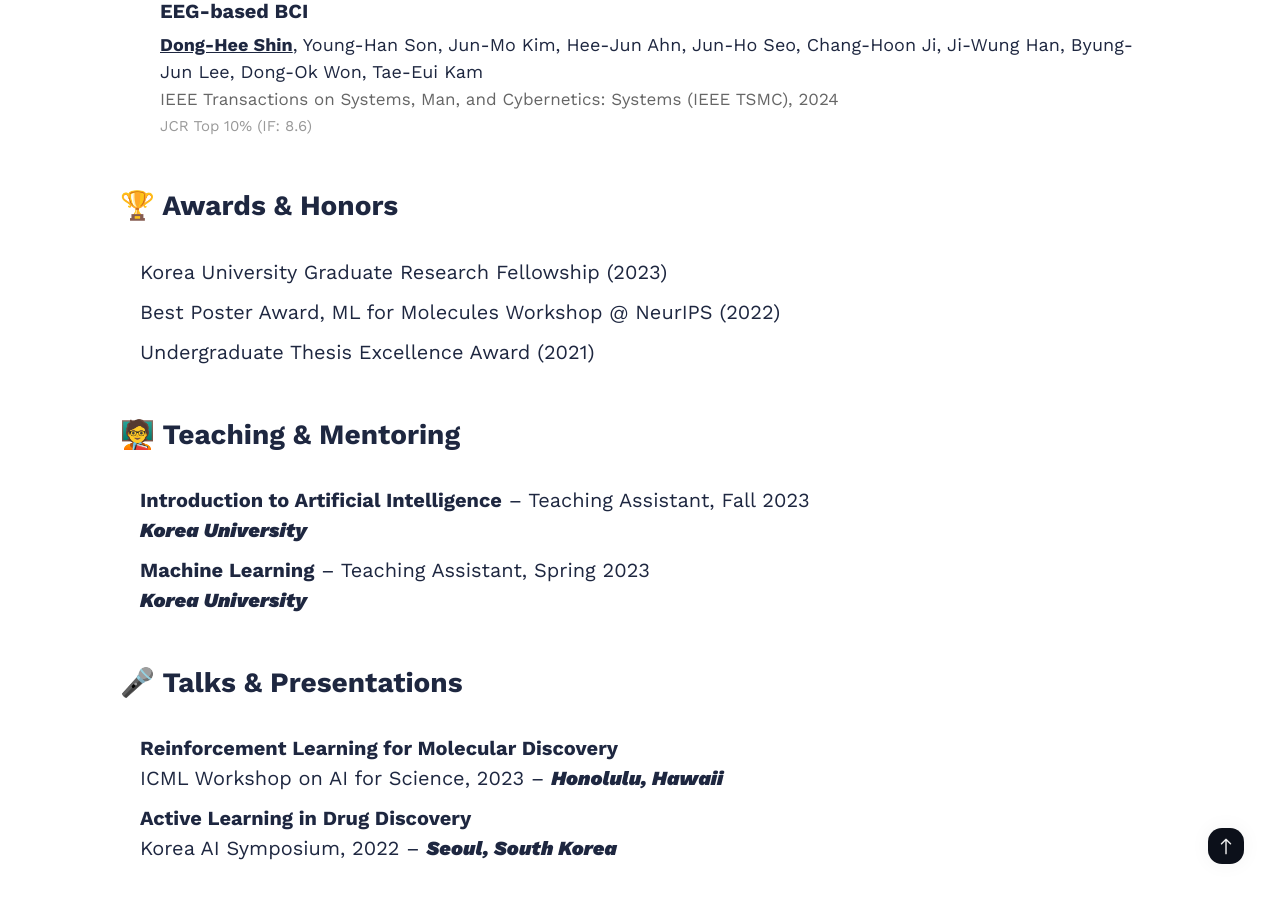
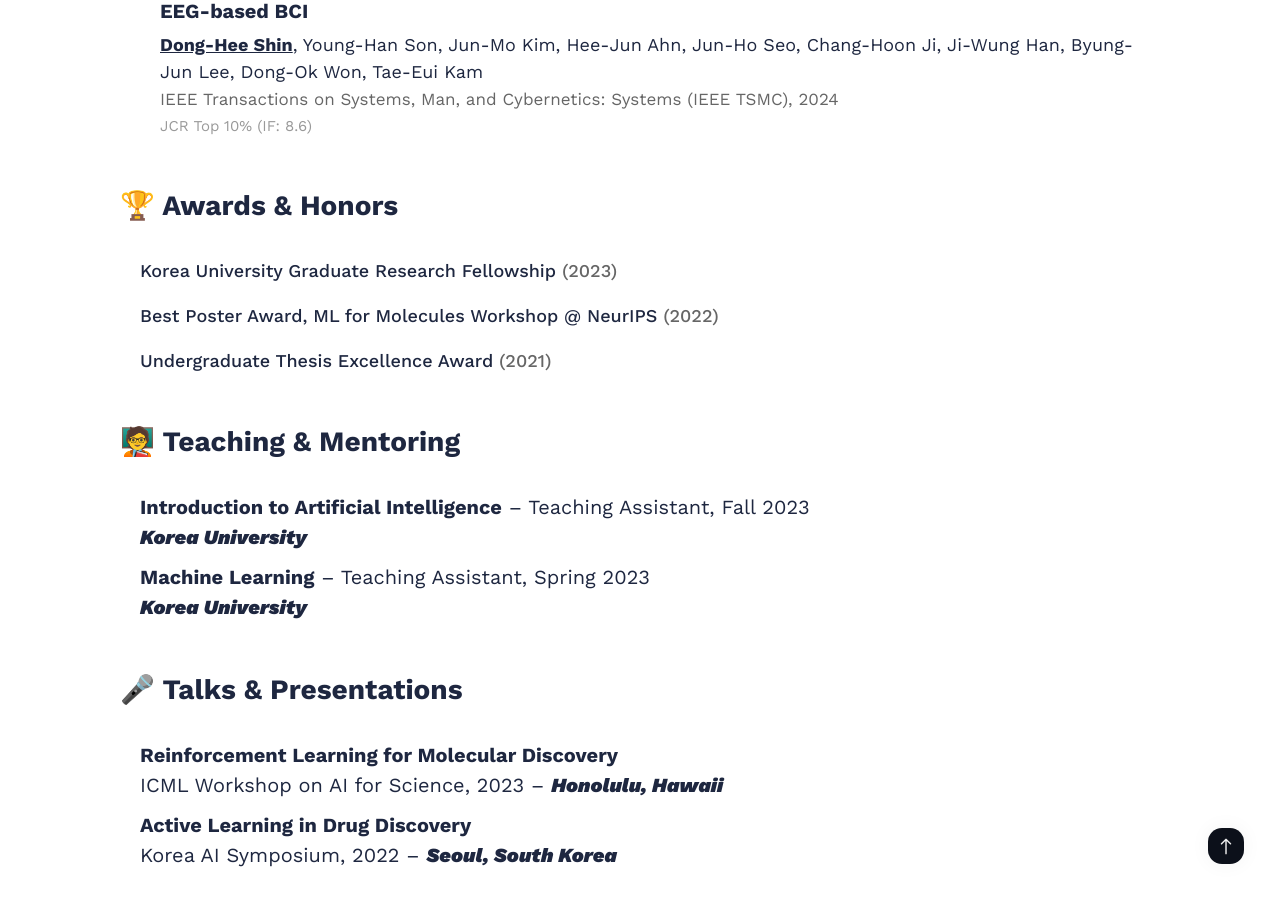
Before and after one commit to donghee-shin-page/donghee-shin-page.github.io, a Jekyll site: the page built from index.html, in a window 1280 px wide and 900 px high, scrolled down 1854 px. Built offline with Jekyll 4.4.1, drawn with Linux system fonts in a browser that asks for light colours; nearby versions of some CDN libraries; the list of posts is cut into pages by our own code.

Commit message:
Update index.html

```diff
--- a/index.html
+++ b/index.html
@@ -59,10 +59,20 @@
   <h2 style="font-size: 28px; font-weight: bold;">🏆 Awards & Honors</h2>
   <ul style="list-style: none; padding-left: 0;">
     {% for award in site.data.awards %}
-      <li style="margin-bottom: 10px;">{{ award.title }} ({{ award.year }})</li>
+      <li style="margin-bottom: 18px;">
+        <div style="font-size: 18px; font-weight: 500;">
+          {{ award.title }} <span style="color: #666;">({{ award.year }})</span>
+        </div>
+        {% if award.description %}
+          <div style="font-size: 16px; color: #777; margin-top: 3px;">
+            {{ award.description }}
+          </div>
+        {% endif %}
+      </li>
     {% endfor %}
   </ul>
 </section>
+
 
 <!-- 🧑‍🏫 Teaching / Mentoring -->
 <section class="container" style="margin-top: 50px;">
```
